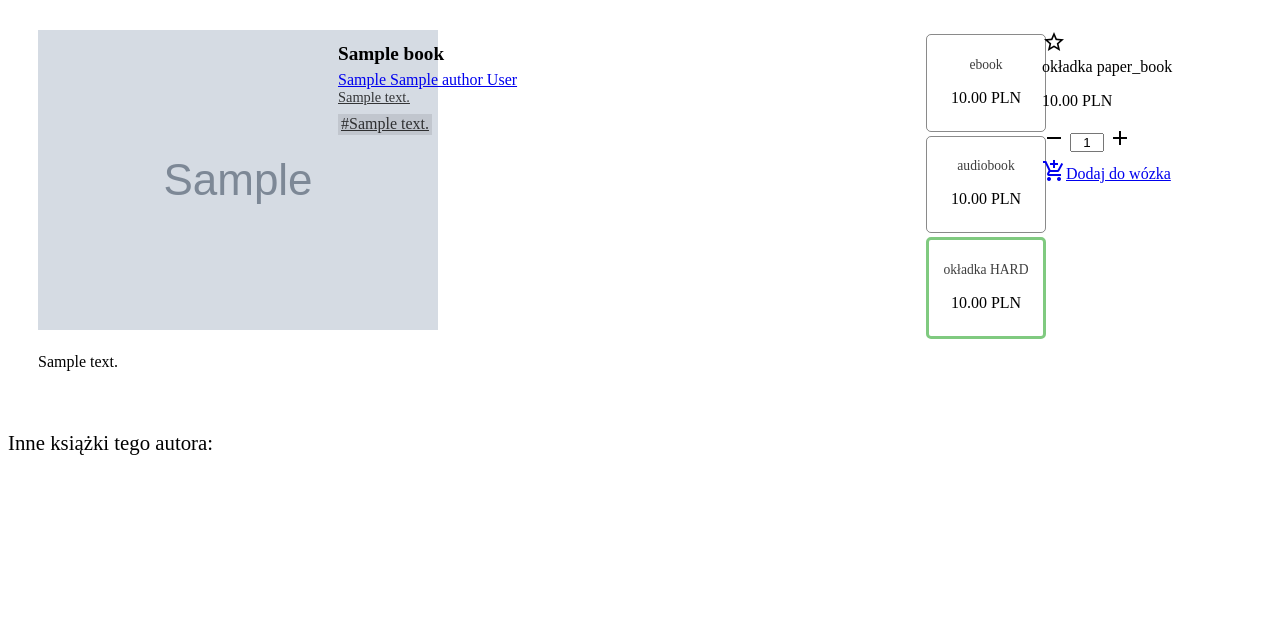
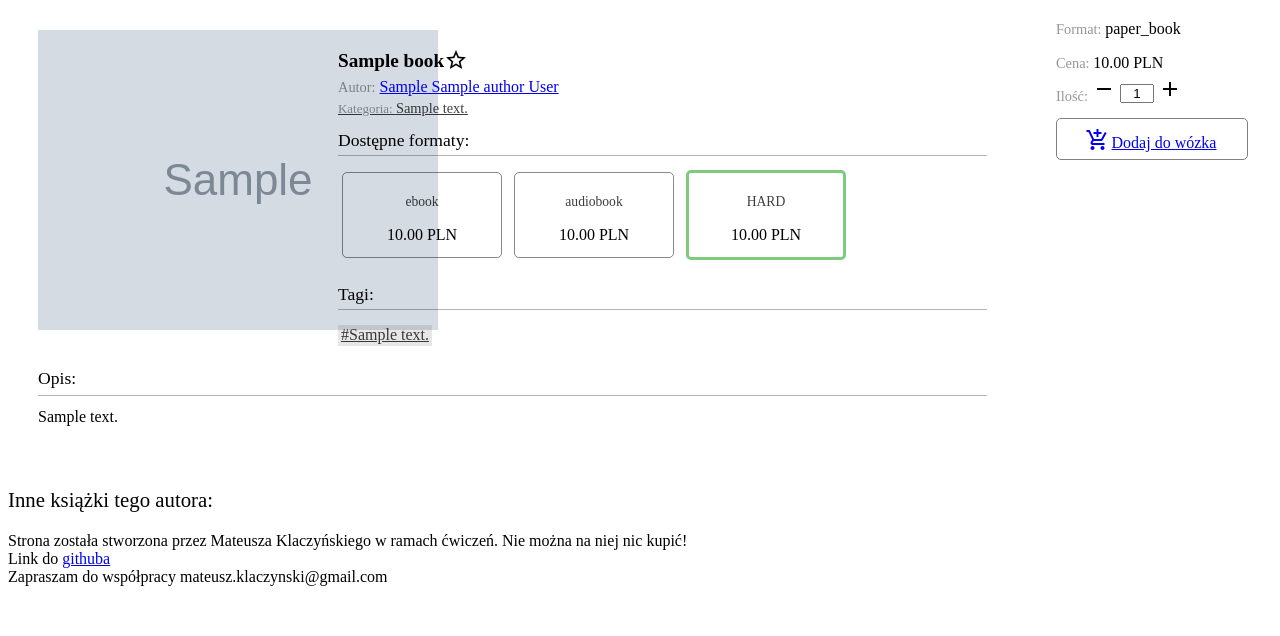
Before and after one commit to OnufryKlaczynski/BookStore, a Django app: a page that uses templates/global_footer.html in a window 1280 px wide. Shown: the part 164-800 px from the top of the page. Run offline with Django 3.2, Linux system fonts and the light colour scheme; tables that the repository leaves empty hold one stand-in row (values such as "Sample post"); grey boxes marked "Sample" are stand-in pictures.

Commit message:
book detail frontend upgrade

```diff
--- a/Store/static/Store/css/book_detail.css
+++ b/Store/static/Store/css/book_detail.css
@@ -1,17 +1,29 @@
+.layout{
+    display: grid;
+    grid-template-columns: 1fr 240px;
+    grid-column-gap: 15px;
+}
+
 .book-container{
     display: grid;
     background-color: #fff;
-    grid-template-columns: 300px 300px 1fr 200px;
+    grid-template-columns: 300px 300px 1fr;
 
     grid-template-areas:
-        "cover info type add"
-        "desc desc desc .";
+        "cover info info"
+        "cover type type"
+        "cover tags tags"
+        "desc desc desc";
     grid-row-gap: 10px;
 
     padding: 30px;
 
 }
+#add-to-favourites{
+    position: relative;
+    top: 5px;
 
+}
 .book-cover{
     grid-area: cover;
     width: 150;
@@ -25,15 +37,14 @@
 
 .shop-info{
     grid-area: type;
-    align-self: end;
-    justify-self: right;
-    width: 120px;
+    margin-bottom: 10px;
+}
 
-}
 
 
 .book-description{
     grid-area: desc;
+    line-height: 1.4;
 }
 
 .other-cover{
@@ -41,14 +52,33 @@
     height: 140px;
 }
 
-.price-info{
-    grid-area: add;
+
+
+.tags{
+    grid-area: tags;
+    margin-bottom: 10px;
+}
+
+.segment-title{
+ font-size: 1.1em;
+}
+.segment-title::after{
+    content: "";
+    width: 100%;
+    height: 1px;
+    display: block;
+    border-bottom: 1px solid rgba(0, 0, 0, 0.295);
+    margin-bottom: 10px;
+    margin-top: 3px;
 }
 
 .tag{
     color: rgba(0, 0, 0, 0.76);
     background-color: rgba(0, 0, 0, 0.096);
     padding: 1px 3px 2px 3px;
+    display: inline-block;
+    margin-top: 0.3em;
+    margin-right: 0.1em;
 }
 
 #remove-icon, #add-icon {
@@ -67,34 +97,31 @@
     width: 30px;
     text-align: center;
 }
-#add-to-cart{
-    display: block;
-}
 
-
-#add-cart-icon{
-    position: relative;
-    top: 4px;
-}
 
 .title{
     font-size: 1.2em;
     margin-bottom: 0.3em;
 }
+.pre{
+    font-size: 0.9em;
+    color: rgba(0, 0, 0, 0.411);
+}
+
 .author{
-    margin-bottom: 0.25em;
-
+    margin-bottom: 4px;
+    display: inline-block;
+}
+.category::before{
+    content: "Kategoria: ";
+    font-size: 0.9em;
+    color: rgba(0, 0, 0, 0.411);
 }
 .category{
     display: block;
     font-size: 0.9em;
     color: rgba(0, 0, 0, 0.76);
     margin-bottom: 0.2em;
-}
-.tag{
-    display: inline-block;
-    margin-top: 0.3em;
-    margin-right: 0.1em;
 }
 
 .ebook p{
@@ -109,14 +136,15 @@
     display: block;
 }
 
-.ebook, .audio-book, .paper-book{
+.choosable{
+    display: inline-block;
     border: 1px solid rgba(0, 0, 0, 0.46);
     border-radius: 5px;
     padding: 8px 4px;
     margin: 4px;
     text-align: center;
     cursor: pointer;
-    width: 100%;
+    width: 160px;
     box-sizing: border-box;
 }
 
@@ -148,3 +176,31 @@
     height: 200px;
     vertical-align: top;
 }
+
+.price-info{
+    background: #fff;
+    width: 80%;
+    justify-self: center;
+    padding: 20px;
+}
+
+.price-info div.book-type, p.price{
+    margin-bottom: 5px;
+}
+
+#add-to-cart{
+    margin-top: 12px;
+    display: block;
+    padding: 5px;
+    border: 1px solid grey;
+    border-radius: 5px;
+    text-align: center;
+    height: 30px;
+}
+
+
+#add-cart-icon{
+    position: relative;
+    top: 4px;
+    right: 2px;
+}
--- a/Store/templates/Store/book_detail.html
+++ b/Store/templates/Store/book_detail.html
@@ -7,22 +7,23 @@
 
 
 {% block body %}
+    <div class="layout">
         <div class="book-container">
             <img class="book-cover" src="{{book.cover_photo.url }}"/>
 
             <div class="book-info">
-            <h1 class="title">{{book.title }}</h1>
+                <h1 class="title">{{book.title }}<i id="add-to-favourites" class="material-icons" data-book-id="{{book.id}}" onclick="addToObserved(event)">star_border </i>
+                </h1>
+
+                <span class="pre">Autor:</span>
                 {% for author in book.authors.all %}
                     <a href="{% url 'Store:author_detail' author.id %} " class="author">{{ author }}</a>
                 {% endfor %}
+
                 <a href="{% url 'Store:categories' book.category.id %}" class="category">{{book.category}}</a>
-            <div class="tags">
-                {% for tag in book.tags.all %}
-                    <a class="tag" href="{% url 'Store:tags' %}?tag={{tag.text}}">#{{tag}}</a>
-                {% endfor %}
-            </div>
             </div>
             <div class="shop-info">
+                <div class="segment-title">Dostępne formaty:</div>
                 {% if book.ebook %}
                 <div class="ebook choosable"  onclick="chooseType(event);">
                     <div data-book-id="{{book.id}}"
@@ -57,7 +58,7 @@
                         data-book-type="paper_book"
                         data-book-price="{{book.paper_book.price}}">
                         <p class="book-type">
-                        okładka {{book.paper_book.cover }}
+                            {{book.paper_book.cover }}
                         </p>
                         <p class="price">
                             {{book.paper_book.price }} PLN
@@ -66,22 +67,37 @@
                 </div>
                 {% endif %}
             </div>
+            <div class="tags">
+                <div class="segment-title">Tagi:</div>
+                    {% for tag in book.tags.all %}
+                        <a class="tag" href="{% url 'Store:tags' %}?tag={{tag.text}}">#{{tag}}</a>
+                    {% endfor %}
+            </div>
+
+
+            <div class="book-description">
+                <div class="segment-title">Opis: </div>
+                {{book.description}}
+            </div>
+
+        </div>
 
         <div class="price-info">
-            <i id="add-to-favourites" class="material-icons" data-book-id="{{book.id}}" onclick="addToObserved(event)">star_border </i>
                 <div class="">
+
                     <div id="swapable">
 
                             <div>
                                 {% with book_type=book.first_available_type %}
                                 <div class="book-type">
-                                okładka {{book_type}}
+                                    <span class="pre">Format: </span>{{book_type}}
                                 </div>
 
-                            <p class="price">{{book_type.price}} PLN</p>
+                                <p class="price"><span class="pre">Cena: </span>{{book_type.price}} PLN</p>
                                 {% endwith %}
                             </div>
                     </div>
+                    <span class="pre">Ilość:</span>
                     <i id="remove-icon" class="small material-icons" onclick="changeQuantityValue(-1)">remove</i>
                     <input id="quantity" type="text" value="1" />
                     <i id="add-icon" class="small material-icons" onclick="changeQuantityValue(1)">add</i>
@@ -96,9 +112,6 @@
                 </div>
 
             </div>
-
-        <div class="book-description">{{book.description}}</div>
-
     </div>
 
     <div id="other-books-segment">
--- a/Store/templates/Store/books_index.html
+++ b/Store/templates/Store/books_index.html
@@ -17,7 +17,7 @@
                 </a>
 
 
-                <a href="{% url 'Store:book_detail' book.id book.slug %}"><h1 class="title">{{ book.title }}</h1></a>
+                <a class="title" href="{% url 'Store:book_detail' book.id book.slug %}">{{ book.title }}</a>
                 {% for author in book.authors.all %}
 
                     <a class="author" href="{% url 'Store:author_detail' author.pk  %}" >{{ author }}</a>
--- a/Store/templates/Store/index.html
+++ b/Store/templates/Store/index.html
@@ -11,6 +11,7 @@
 
     <div class="index-main-container">
         <div class="categories">
+            <div class="categories-title">Kategorie:</div>
             {% for category in categories %}
                 <a class="category-link" href="{% url 'Store:categories' category.id %}">{{ category|capfirst}}</a>
             {% endfor %}
--- a/templates/global_footer.html
+++ b/templates/global_footer.html
@@ -1,3 +1,5 @@
 <footer>
-
+    <div>Strona została stworzona przez Mateusza Klaczyńskiego w ramach ćwiczeń. Nie można na niej nic kupić!</div>
+    <div>Link do <a href="https://github.com/OnufryKlaczynski">githuba</a></div>
+    <div>Zapraszam do współpracy mateusz.klaczynski@gmail.com</div>
 </footer>
```
Also changed, not shown: Store/static/Store/css/display_book.css (+10 -3 lines), Store/static/Store/css/index.css (+9 -2 lines), 1 other file. Lines whose indentation alone changed are shown as unchanged.
